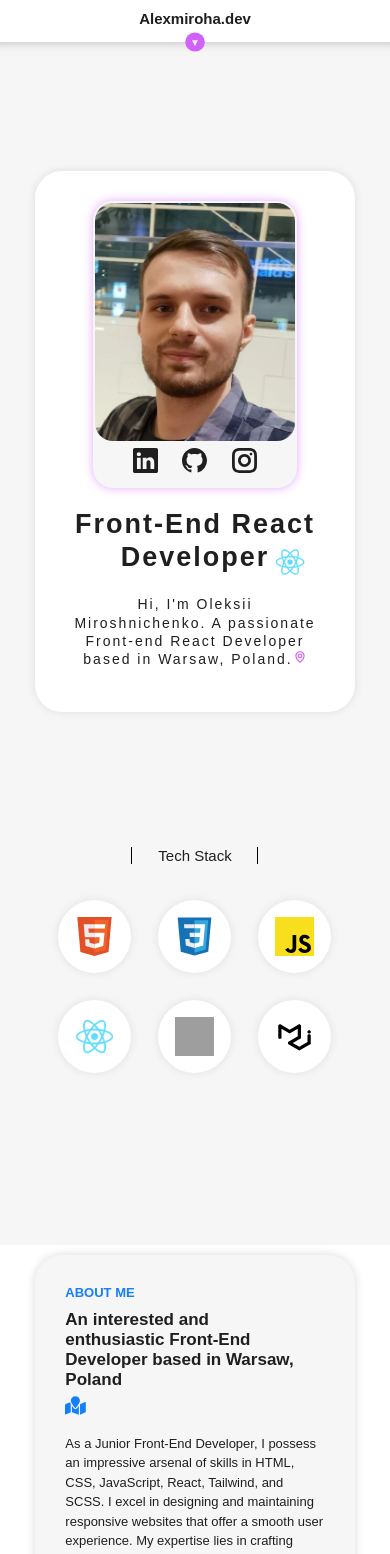
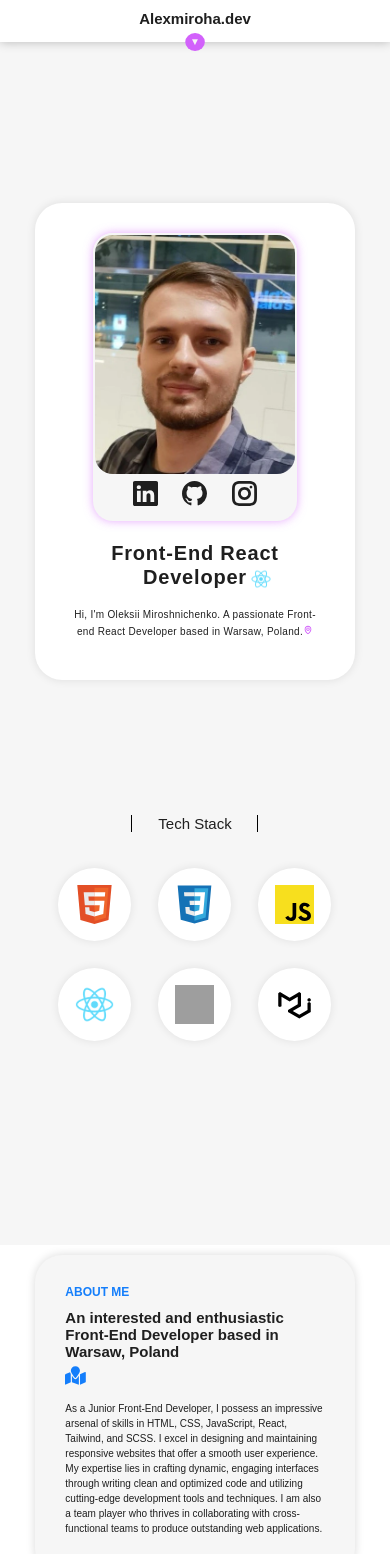
Before and after one commit to Alexmiroha/Portfolio-CV-App, a React (Create React App) app: page / in a window 390 px wide. Shown: the top 1554 px of the page. Built offline with nearby package versions, Linux system fonts and the light colour scheme; grey boxes are pictures that could not be loaded.

Commit message:
Some styles have been changed, mainly the fonts.

```diff
--- a/src/App.css
+++ b/src/App.css
@@ -4,7 +4,7 @@
   display: flex;
   align-items: center;
   flex-direction: column;
-  font-family: Poppins,sans-serif;
+  font-family: 'Arial',sans-serif;
   font-size: 1.3rem;
   color: #1f1f1f;
   background-color: #fff;
--- a/src/ReusableComponents/blueTitle.module.css
+++ b/src/ReusableComponents/blueTitle.module.css
@@ -19,6 +19,6 @@
 
 @media only screen and (max-width: 767.98px) {
     .SectionTitle {
-        font-size: 13px;
+        font-size: 12px;
     }
 }
--- a/src/ReusableComponents/mainTitle.module.css
+++ b/src/ReusableComponents/mainTitle.module.css
@@ -28,6 +28,6 @@
 
 @media only screen and (max-width: 767.98px) {
     .title {
-        font-size: 17px;
+        font-size: 15px;
     }
 }
--- a/src/header/header.module.css
+++ b/src/header/header.module.css
@@ -2,7 +2,7 @@
     position: fixed;
     width: 100%;
     background-color: #fff;
-    padding: 10px;
+    padding: 10px 0;
     box-shadow: 0 0 10px rgba(0, 0, 0, 0.26);
     z-index: 100;
 }
@@ -49,7 +49,7 @@
     background-color: rgb(210, 97, 251);
     border: none;
     border-radius: 50%;
-    padding: 10px 12px 8px 12px;
+    padding: 8px 12px 8px 12px;
     cursor: pointer;
     position: absolute;
     top: 100%;
--- a/src/index.css
+++ b/src/index.css
@@ -1,10 +1,12 @@
 body {
   margin: 0;
   font-family: -apple-system, BlinkMacSystemFont, 'Segoe UI', 'Roboto', 'Oxygen',
-    'Ubuntu', 'Cantarell', 'Fira Sans', 'Droid Sans', 'Helvetica Neue',
+    'Ubuntu', 'Cantarell', 'Fira Sans', 'Droid Sans', 'Helvetica Neue', "Arial",
     sans-serif;
   -webkit-font-smoothing: antialiased;
   -moz-osx-font-smoothing: grayscale;
+  width: 100%;
+  overflow-x: hidden;
 }
 
 code {
--- a/src/mainContent/AboutMe/AboutMe.module.css
+++ b/src/mainContent/AboutMe/AboutMe.module.css
@@ -3,6 +3,7 @@
     padding: 150px 10px 150px 10px;
     /*align-items: center;*/
     width: 100%;
+    min-width: 185px;
 }
 
 .imageSection {
@@ -124,7 +125,6 @@
 
 .description {
     font-size: 17px;
-    font-family: Mulish, sans-serif;
     line-height: 1.5;
     font-weight: 500;
 }
@@ -179,6 +179,6 @@
 
 @media only screen and (max-width: 767.98px) {
     .description {
-        font-size: 13px;
+        font-size: 10px;
     }
 }
--- a/src/mainContent/Intro/IntroMain/IntroMain.module.css
+++ b/src/mainContent/Intro/IntroMain/IntroMain.module.css
@@ -1,12 +1,14 @@
 .introMain {
     display: flex;
     width: calc(100% - 60px);
+    min-width: 187px;
     background: #fff;
     padding: 30px;
     border-radius: 1.7rem;
     box-shadow: 0 0 10px rgba(0, 0, 0, 0.1);
     justify-content: center;
     align-items: center;
+
 }
 
 
@@ -14,17 +16,18 @@
     width: 65%;
     font-size: 20px;
     text-align: left;
-    letter-spacing: 2px;
 }
 
 .title {
     font-weight: 800;
     font-size: 50px;
     margin-top: 0;
+    letter-spacing: .05rem;
 }
 
 .description {
     line-height: 1.8rem;
+    letter-spacing: .02rem;
 }
 
 .icon {
@@ -145,18 +148,18 @@
     }
 
     .title {
-        font-size: 27px;
+        font-size: 20px;
         line-height: 1.2em;
     }
 
     .icon {
-        width: 30px;
-        margin: 6px 6px;
+        width: 20px;
+        margin: 4px 4px;
     }
 
     .description {
-        font-size: 14px;
-        line-height: 1.3em;
+        font-size: 10px;
+        line-height: 1.7em;
     }
 }
 
--- a/src/mainContent/Projects/ProjectComponent.module.css
+++ b/src/mainContent/Projects/ProjectComponent.module.css
@@ -55,7 +55,6 @@
     font-size: 18px;
     line-height: 1.6rem;
     letter-spacing: .02rem;
-    word-spacing: .15rem;
     margin: 0;
     max-height: 160px;
     overflow: auto;
@@ -151,6 +150,7 @@
         flex-direction: column;
         height: auto;
         gap: 0;
+        padding: 9px;
     }
     .projectContainer:nth-child(even) {
         flex-direction: column;
```
